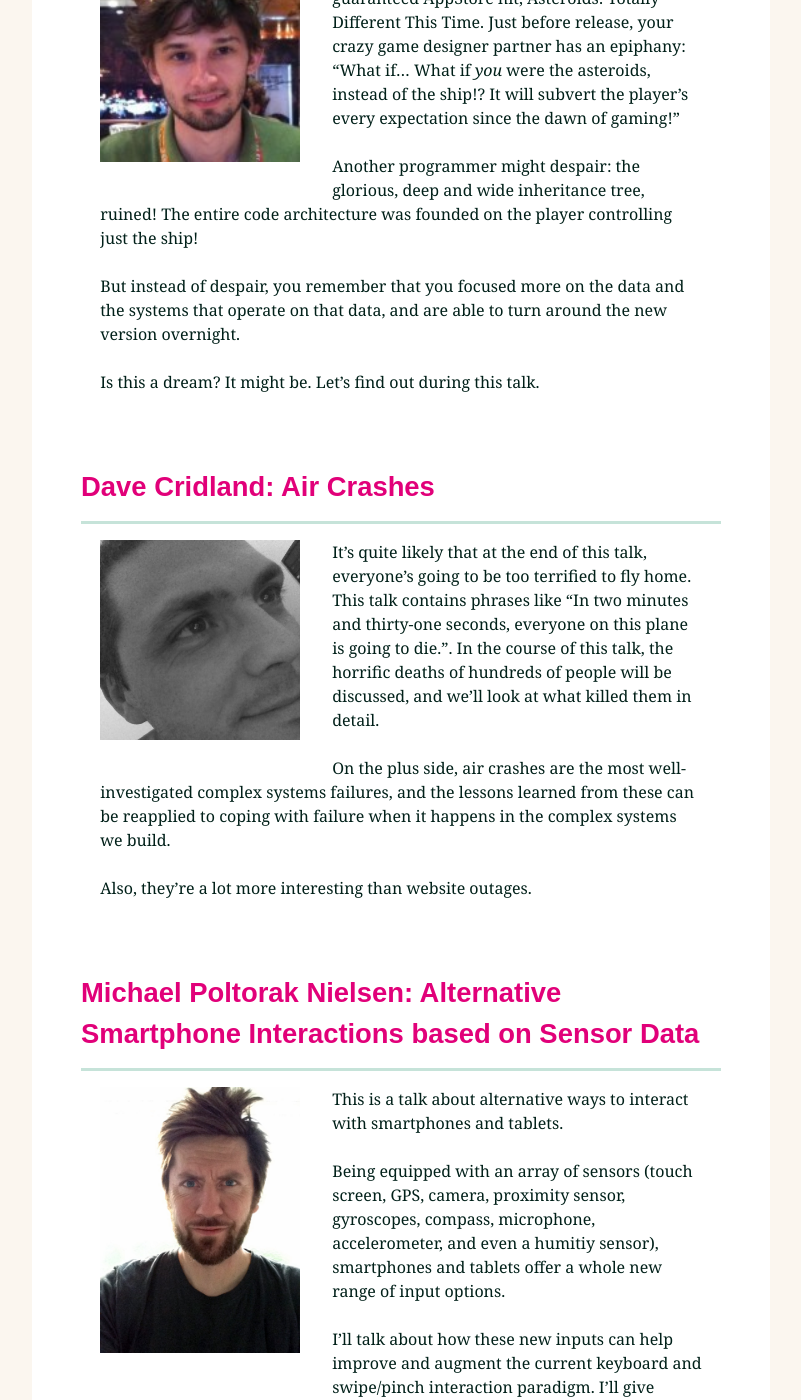
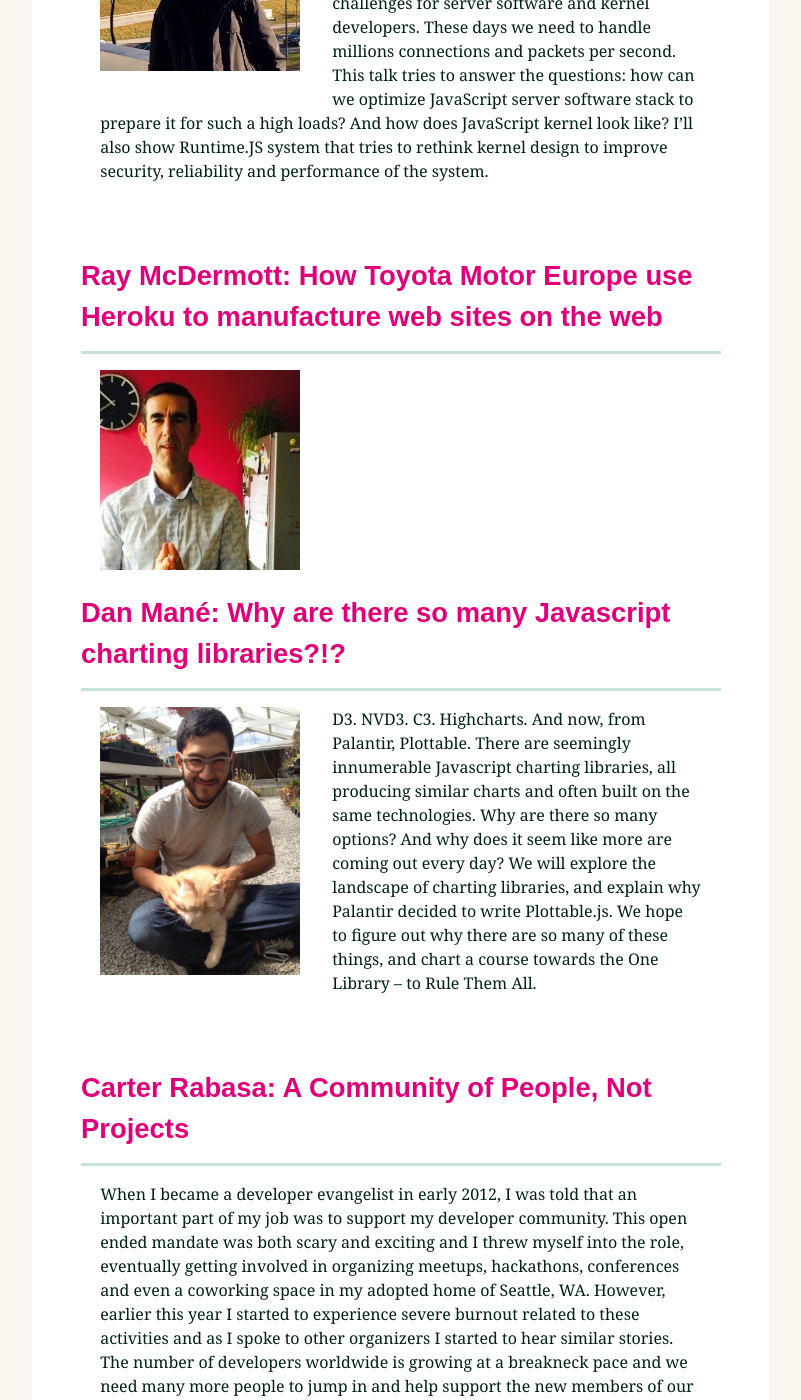
Before and after one commit to jsconf/2014.jsconf.eu, a Jekyll site: the page built from speakers/index.md, in a window 1280 px wide and 1400 px high, scrolled down 2802 px. Shown: the whole window, without its empty margins (239-1040 px from the left). Built offline with Jekyll 4.4.1, drawn with Linux system fonts in a browser that asks for light colours; nearby versions of some CDN libraries; comment, search, counter and statistics services are not loaded; some of the changed text lies outside the part shown.

Commit message:
last batch of speakers

```diff
--- /dev/null
+++ b/speakers/_posts/2014-09-09-carter-rabasa-a-community-of-people.md
@@ -0,0 +1,18 @@
+---
+layout: default
+tags: speaker
+title: A Community of People, Not Projects – Carter Rabasa
+permalink: "/speakers/carter-rabasa-a-community-of-people.html"
+speaker: Carter Rabasa
+talk: A Community of People, Not Projects
+website: ""
+twitter: ""
+github: ""
+gplus: ""
+from: ""
+description: "When I became a developer evangelist in early 2012, I was told that an important part of my job was to support my developer community. This open ended mandate was both scary and exciting and I threw myself into the role, eventually getting involved in organizing meetups, hackathons, conferences and even a coworking space in my adopted home of Seattle, WA. However, earlier this year I started to experience severe burnout related to these activities and as I spoke to other organizers I started to hear similar stories.
+
+The number of developers worldwide is growing at a breakneck pace and we need many more people to jump in and help support the new members of our community. This talk is about the joys of getting involved but also how the things that you love can sometimes hurt you. I’d like to share a few things I learned recently about prioritizing people over projects that make contributing both more scalable and also much more rewarding."
+---
+
+{% include speaker.md %}
--- /dev/null
+++ b/speakers/_posts/2014-09-09-dan-mane-why-are-there-so-many-javascript-charting-libraries.md
@@ -0,0 +1,23 @@
+---
+layout: default
+tags: speaker
+title: "Why are there so many Javascript charting libraries?!? – Dan Mané"
+permalink: "/speakers/dan-mane-why-are-there-so-many-javascript-charting-libraries.html"
+speaker: Dan Mané
+talk: "Why are there so many Javascript charting libraries?!?"
+website: ""
+twitter: ""
+github: ""
+gplus: ""
+from: ""
+description: "D3. NVD3. C3. Highcharts. And now, from Palantir, Plottable. There are seemingly innumerable Javascript charting libraries, all producing similar charts and often built on the same technologies. Why are there so many options? And why does it seem like more are coming out every day?
+We will explore the landscape of charting libraries, and explain why Palantir decided to write Plottable.js. We hope to figure out why there are so many of these things, and chart a course towards the One Library – to Rule Them All."
+image:
+  width: 980
+  height: 1311
+  type: jpg
+  heightSite: 268
+  filename: "/speakers/images/dan-mane.jpg"
+---
+
+{% include speaker.md %}
--- /dev/null
+++ b/speakers/_posts/2014-09-09-ray-mcdermott-how-toyota-motor-europe-use-heroku.md
@@ -0,0 +1,22 @@
+---
+layout: default
+tags: speaker
+title: How Toyota Motor Europe use Heroku to manufacture web sites on the web  – Ray McDermott
+permalink: "/speakers/ray-mcdermott-how-toyota-motor-europe-use-heroku.html"
+speaker: Ray McDermott
+talk: How Toyota Motor Europe use Heroku to manufacture web sites on the web
+website: ""
+twitter: ""
+github: ""
+gplus: ""
+from: ""
+description: ""
+image:
+  width: 200
+  height: 200
+  type: jpg
+  heightSite: 200
+  filename: "/speakers/images/ray-mcdermott.jpg"
+---
+
+{% include speaker.md %}
--- /dev/null
+++ b/speakers/_posts/2014-09-09-sergii-iefremov-runtimejs-v8-javascript-kernel.md
@@ -0,0 +1,22 @@
+---
+layout: default
+tags: speaker
+title: "Runtime.JS: V8 JavaScript Kernel – Sergii Iefremov"
+permalink: "/speakers/sergii-iefremov-runtimejs-v8-javascript-kernel.html"
+speaker: Sergii Iefremov
+talk: "Runtime.JS: V8 JavaScript Kernel"
+website: ""
+twitter: ""
+github: ""
+gplus: ""
+from: ""
+description: "Mainstream operating systems are bound by abstractions and design decisions largely made decades ago. Modern event-driven software doesn't have a choice but to use less-efficient kernel interfaces. Internet growth brings new challenges for server software and kernel developers. These days we need to handle millions connections and packets per second. This talk tries to answer the questions: how can we optimize JavaScript server software stack to prepare it for such a high loads? And how does JavaScript kernel look like? I'll also show Runtime.JS system that tries to rethink kernel design to improve security, reliability and performance of the system."
+image:
+  width: 687
+  height: 687
+  type: jpg
+  heightSite: 200
+  filename: "/speakers/images/sergii-iefremov.jpeg"
+---
+
+{% include speaker.md %}
--- /dev/null
+++ b/speakers/_posts/2014-09-09-tim-messerschmidt-supercharging-node-with-kraken.md
@@ -0,0 +1,24 @@
+---
+layout: default
+tags: speaker
+title: Supercharging Node with Kraken – Tim Messerschmidt
+permalink: "/speakers/tim-messerschmidt-supercharging-node-with-kraken.html"
+speaker: Tim Messerschmidt
+talk: Supercharging Node with Kraken
+website: ""
+twitter: ""
+github: ""
+gplus: ""
+from: ""
+description: "Scaling Node applications from prototyping stacks to production can be very difficult as there is a big lack of conventions and best practices that work across companies and even communities. In this talk Tim will be showcasing his favourite 4 modules of KrakenJS – a thin convention layer on top of Express – which helped PayPal pushing out Node apps.
+
+Learn some key findings that PayPal made when working on Node and how we structured the introduction of it into our existing infrastructure. Being more efficient, needing less people working on projects and being way more responsive than classical apps Node and Kraken have become PayPal's favourite stack."
+image:
+  width: 534
+  height: 800
+  type: png
+  heightSite: 300
+  filename: "/speakers/images/tim-messerschmidt.png"
+---
+
+{% include speaker.md %}
--- /dev/null
+++ b/speakers/_posts/2014-09-09-william-lewis-pavel-dovbush-building-a-maintainable-bi-directional-cross-platform-protocol.md
@@ -0,0 +1,30 @@
+---
+layout: default
+tags: speaker
+title: Building a maintainable bi-directional cross platform protocol – William Lewis & Pavel Dovbush
+permalink: "/speakers/william-lewis-pavel-dovbush-building-a-maintainable-bi-directional-cross-platform-protocol.html"
+speaker: William Lewis & Pavel Dovbush
+talk: Building a maintainable bi-directional cross platform protocol
+website: ""
+twitter: ""
+github: ""
+gplus: ""
+from: ""
+description: "Common web frameworks make the assumption you are going to build against a Restful API, but what if your use case doesn't fit with the Restful principles. How might you go about systematically designing a protocol between client and server?
+
+In this talk we are going to discuss how you can design and build an RPC style protocol and service layer that is flexible and extenisble enough to serve multiple cross platform clients and servers, growing with application needs whilst letting developers focus on building features instead of maintaining API boilerplate."
+image:
+  width: 960
+  height: 960
+  type: jpg
+  heightSite: 200
+  filename: "/speakers/images/william-lewis.jpg"
+image2:
+  width: 300
+  height: 300
+  type: jpg
+  heightSite: 200
+  filename: "/speakers/images/pavel-dovbusch.jpg"
+---
+
+{% include speaker.md %}
```
Also changed, not shown: speakers/_posts/2014-08-01-stephan-seidt-the-meaning-of-words.md (line endings or trailing spaces), speakers/images/dan-mane.jpg (added), speakers/images/pavel-dovbusch.jpg (added), speakers/images/ray-mcdermott.jpg (added), speakers/images/sergii-iefremov.jpeg (added), speakers/images/tim-messerschmidt.png (added), speakers/images/william-lewis.jpg (added).
